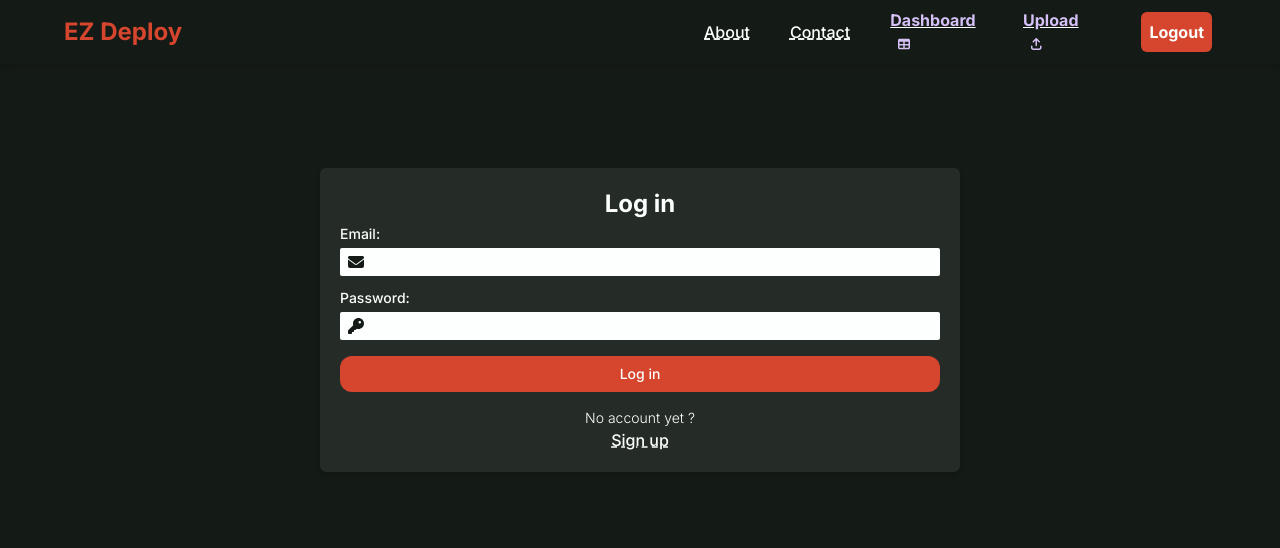
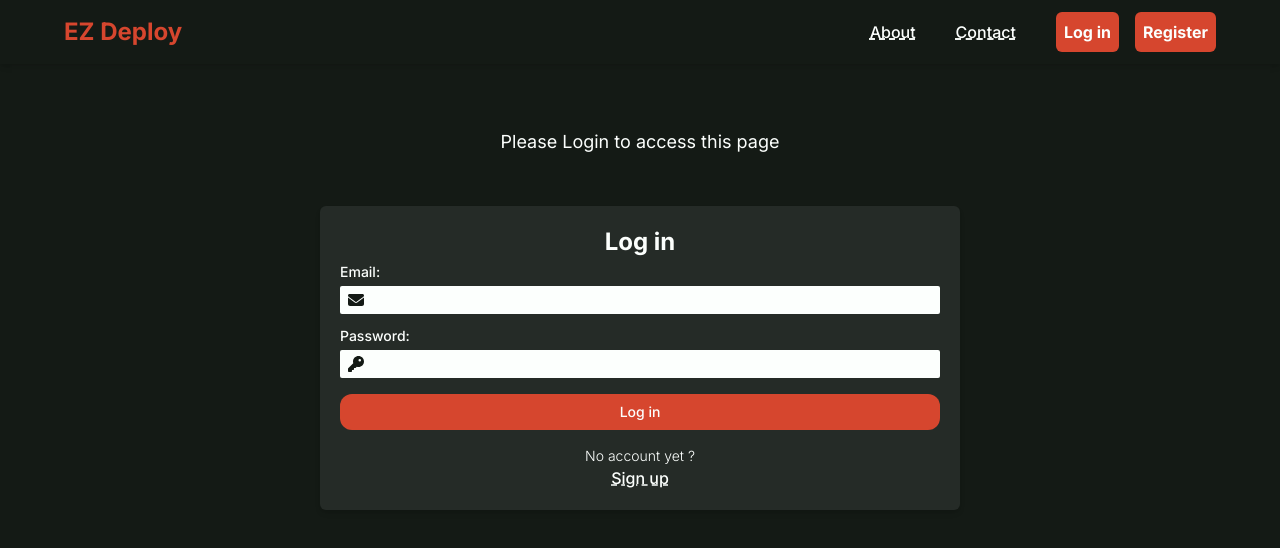
Before and after one commit to Janxa/ezDeploy, a React (Vite) app in the folder frontend/: page /app/account in a window 1280 px wide. Shown: the top 548 px of the page. Built offline with nearby package versions, Linux system fonts and the light colour scheme; no server answers; sample sign-in values are in the browser's storage.

Commit message:
Redirectin to Dashboard if user is already logged in

```diff
--- a/frontend/src/components/Pages/Account/Account.jsx
+++ b/frontend/src/components/Pages/Account/Account.jsx
@@ -1,7 +1,8 @@
 import { useState, useEffect } from "react";
 import Login from "./Login/Login";
 import Register from "./Register/Register";
-import { useLocation } from "react-router-dom";
+import { useLocation, useNavigate } from "react-router-dom";
+import { useAuth } from "../../../context/AuthProvider";
 
 function Account() {
 	//resetting state to prevent uncontrolled behaviors
@@ -9,7 +10,10 @@ function Account() {
 	let { state } = useLocation();
 	const [disp, setDisp] = useState(state);
 	const [loggedOut, setLoggedOut] = useState(false);
+	const { user } = useAuth();
+	const navigate = useNavigate();
 	useEffect(() => {
+		if (user) navigate("/app/dashboard");
 		setDisp(state?.disp || "login");
 		setLoggedOut(state?.error || false);
 	}, [state]);
```
